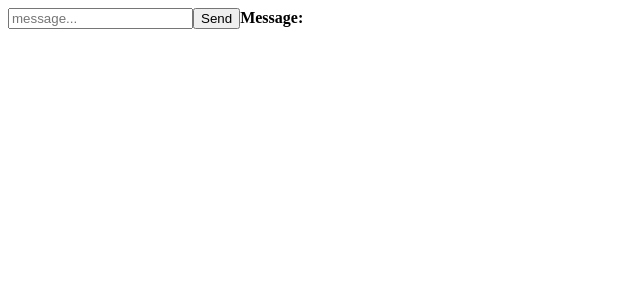
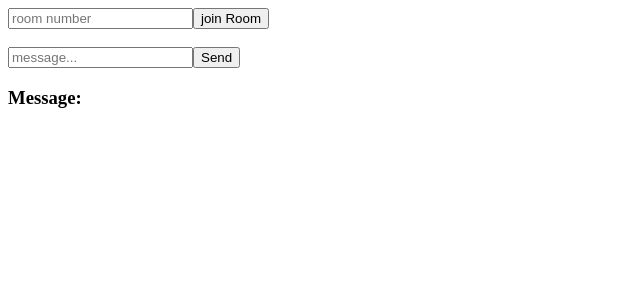
Before and after one commit to honorific/socket-io-tempmlate, a React (Create React App) app: page / in a window 1280 px wide. Shown: the top 300 px of the page, without its empty margins (0-640 px from the left). Built offline with nearby package versions, Linux system fonts and the light colour scheme; no server answers.

Commit message:
implement rooms

```diff
--- a/src/App.js
+++ b/src/App.js
@@ -8,12 +8,12 @@
   const [room, setRoom] = useState('')
 
   const sendMessage = () => {
-    socket.emit('send-message', {message})
+    socket.emit('send-message', {message, room})
   }
 
   const joinRoom = () => {
-    if(room !== "") {
-      socket.emit("join_room", room)
+    if (room !== '') {
+      socket.emit('join_room', room)
     }
   }
   useEffect(() => {
@@ -21,18 +21,29 @@
       setMessageReceived(data.message)
     })
   }, [socket])
+
   return (
     <div className='App'>
+      <input
+        type='text'
+        placeholder='room number'
+        onChange={(e) => setRoom(e.target.value)}
+      />
+      <button onClick={joinRoom}>join Room</button>
+      <br />
+      <br />
+
       <input
         type='text'
         placeholder='message...'
         onChange={(e) => setMessage(e.target.value)}
       />
       <button onClick={sendMessage}>Send</button>
-      <span>
+
+      <h3>
         <b>Message:</b>
-      </span>
-      <span>{messageReceived}</span>
+      </h3>
+      <h3>{messageReceived}</h3>
     </div>
   )
 }
```
